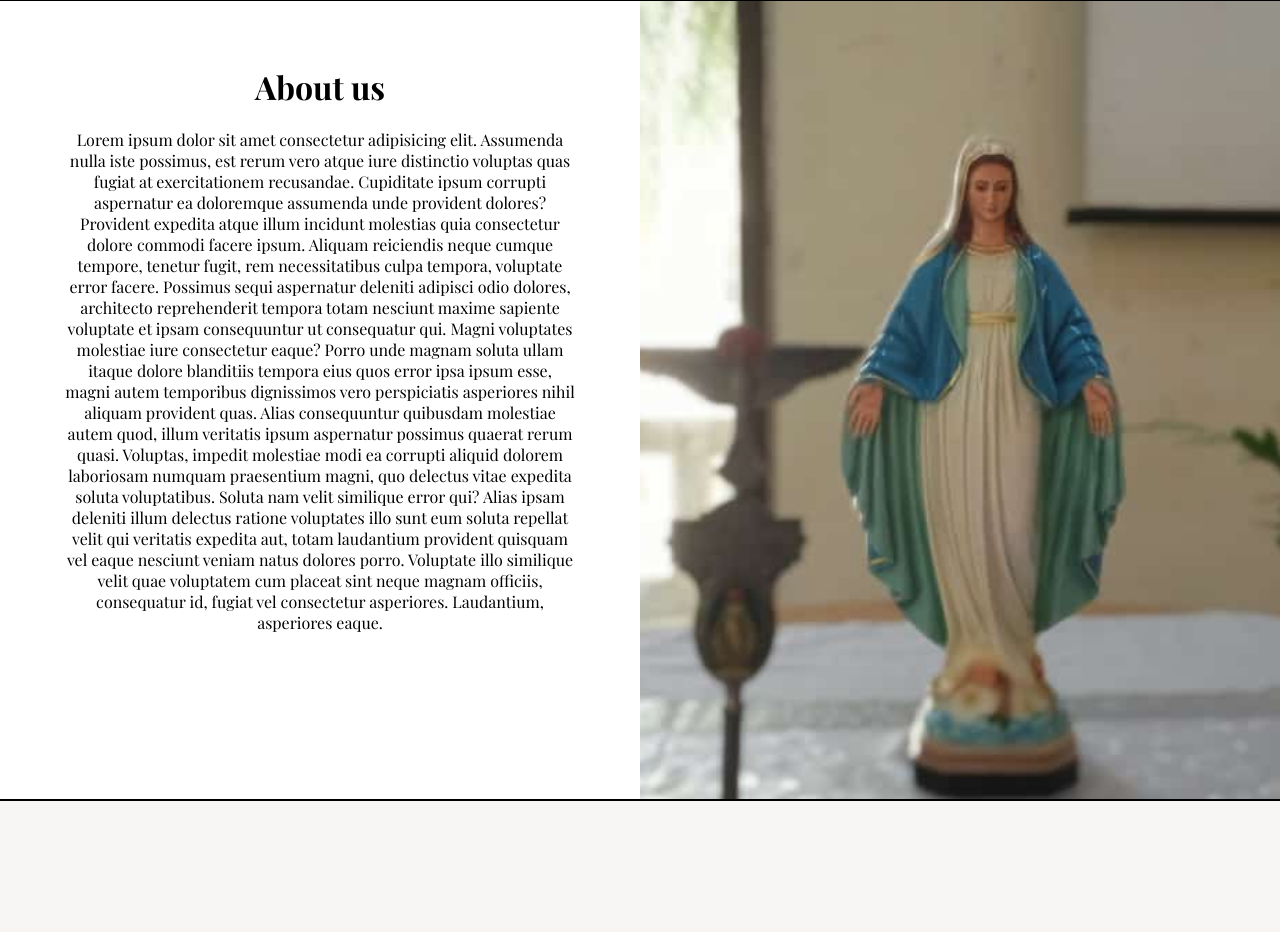
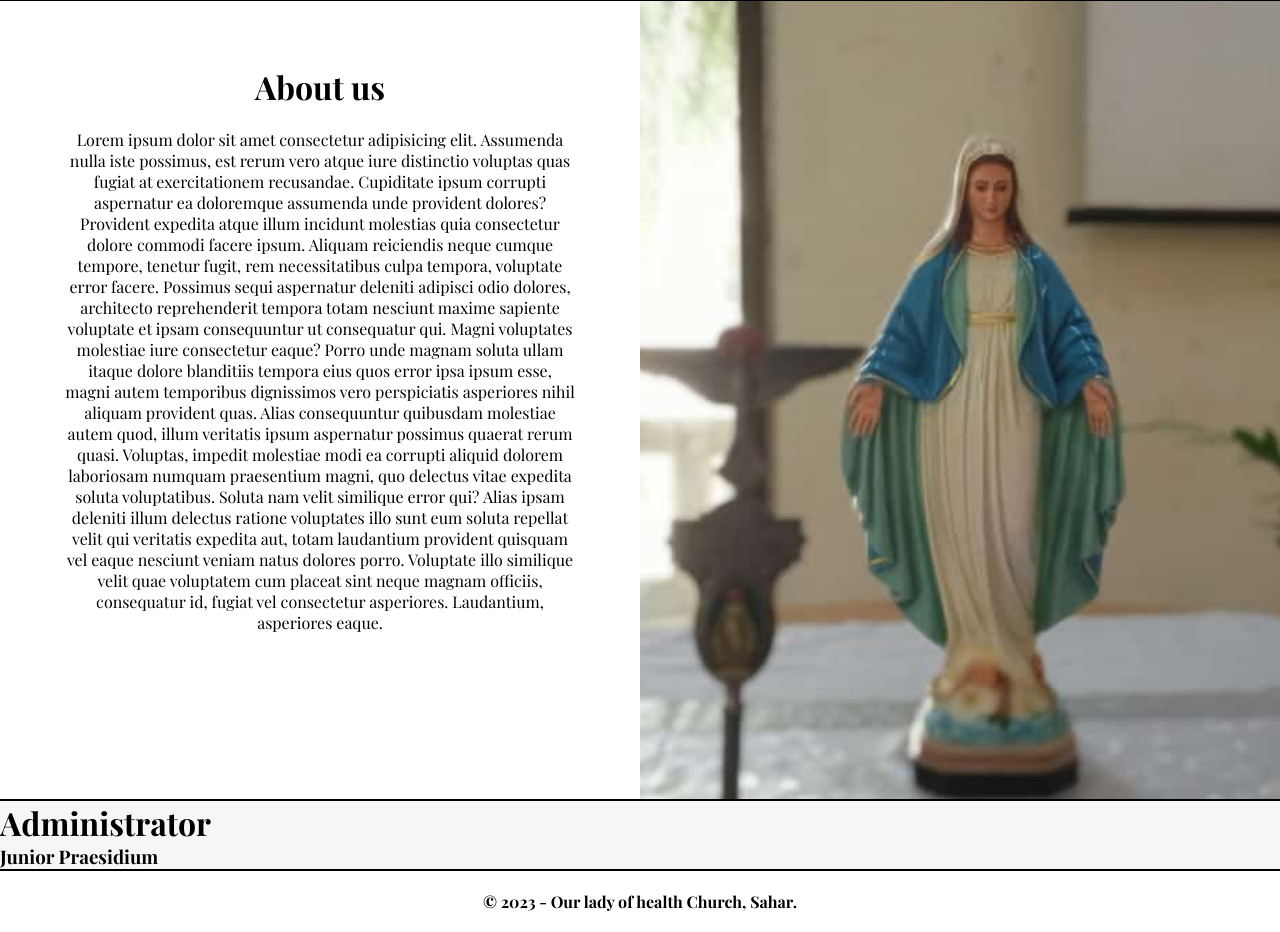
Before and after one commit to Legionofmarysahar/Loms-web, a plain HTML site: page index.html in a window 1280 px wide. Shown: the part 799-1731 px from the top of the page. Before the commit the page ends 1600 px from the top, so only its background shows below. Drawn offline with nearby package versions, Linux system fonts and the light colour scheme; a web font is replaced by a local one.

Commit message:
8:17 - 3 jun

```diff
--- a/index.html
+++ b/index.html
@@ -10,6 +10,9 @@
 <body>
     <header>
         <img src="profilepic.png" alt="Logo">
+        <!-- <div class="upbtn">
+           <p>➤</p>
+        </div> -->
         <div class="nav">
             <div class="nav-title">
                 <h3>Legion of Mary, Sahar</h3>
@@ -17,10 +20,8 @@
             <div class="nav-link-box">
                 <div class="nav-links">
                     <li>Home</li>
-                    <li>About</li>
-                    <li>Administrator</li>
-                    <li>Activity</li>
-                    <li>Events</li>
+                    <li>About us</li>
+                    <li>About Legion</li>
                     <li>
                         <select name="More" id="more">
                             <option value="More">More</option>
@@ -51,11 +52,23 @@
             <div class="about-img"></div>
         </div>
         <div class="administrator">
-            <h3></h3>
+            <h1>Administrator</h1>
+            <div class="admin-box">
+                <div class="jun-box">
+                    <h3>Junior Praesidium</h3>
+                </div>
+                <div class="youth-box">
+
+                </div>
+                <div class="sen-box">
+
+                </div>
+            </div>
         </div>
     </main>
     <footer>
-
+        <p>&copy; 2023 - Our lady of health Church, Sahar.</p>
+        <!-- <div>&UpArrowBar;</div> -->
     </footer>
     <script src="main.js"></script>
 </body>
--- a/style.css
+++ b/style.css
@@ -10,6 +10,19 @@ body {
     font-family: 'Playfair Display', serif;
     background: #F8F6F4;
 }
+
+/* .upbtn {
+    transform: rotate(-90deg);
+    font-size: 3rem;
+    background: #FFFFFF;
+    border-radius: 50%;
+    padding: 0 9px 0 9px;
+    border: 2px solid #000000;
+    width: 90px;
+    height: 80px;
+    text-align: center;
+
+} */
 
 header {
     display: flex;
@@ -137,3 +150,26 @@ main .about .about-img {
     background-position: center;
     background-repeat: no-repeat;
 }
+
+
+
+footer {
+    text-align: center;
+    background: #FFFFFF;
+    border-top: 2px solid #000000;
+    font-weight: bolder;
+    padding: 20px;
+}
+
+/* footer div {
+    font-size: 3rem;
+    background: #FFFFFF;
+    padding: 5px;
+    border-radius: 50%;
+    width: 70px;
+    height: 70px;
+    border: 3px solid #000000;
+    margin-left: 95%;
+    margin-top: 50%;
+    position: fixed;
+} */
```
